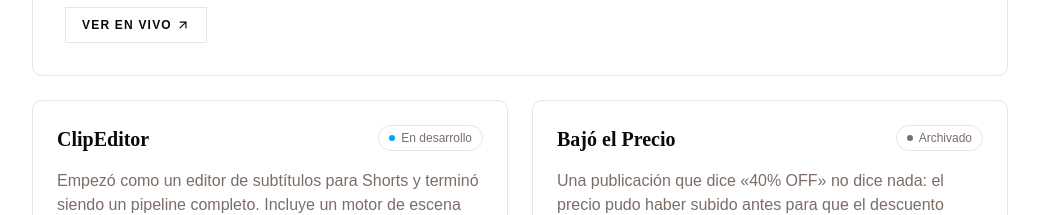
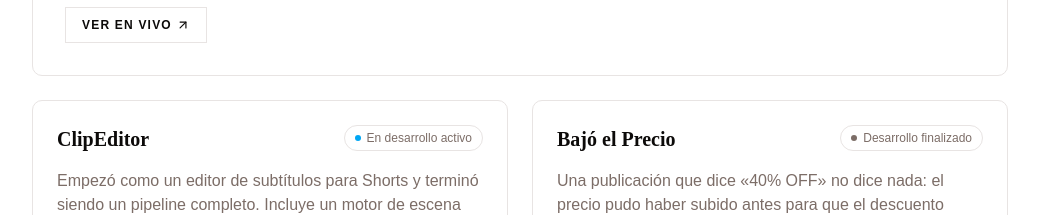
Before and after one commit to Jonathan-Medrano/portfolio, a React (Vite) app: page / in a window 1280 px wide. Shown: the part 2640-2855 px from the top of the page, without its empty margins (120-1159 px from the left). Built offline with nearby package versions, Linux system fonts and the light colour scheme.

Commit message:
fix(status): reword the badges so they describe the state, not a verdict
'Archivado' reads as abandoned. These projects reached an end; they were
not dropped halfway, and the badge is one of the first things a reader
uses to decide whether you finish what you start.

```diff
--- a/src/experiences/professional/StatusBadge.tsx
+++ b/src/experiences/professional/StatusBadge.tsx
@@ -3,11 +3,16 @@
 
 // The dot carries the meaning; the colour only reinforces it. Never encode
 // status with colour alone — it has to survive colour blindness and greyscale.
+//
+// The wording matters as much as the state. "Archivado" reads as abandoned,
+// which is the wrong claim: these are builds that reached their end, not ones
+// that were dropped halfway. A reader scanning badges is deciding whether you
+// finish things.
 const STATUS: Record<ProjectStatus, { label: string; dot: string }> = {
   live: { label: "En producción", dot: "bg-emerald-500" },
   beta: { label: "En beta", dot: "bg-amber-500" },
-  wip: { label: "En desarrollo", dot: "bg-sky-500" },
-  archived: { label: "Archivado", dot: "bg-muted-foreground" },
+  wip: { label: "En desarrollo activo", dot: "bg-sky-500" },
+  archived: { label: "Desarrollo finalizado", dot: "bg-muted-foreground" },
 };
 
 export default function StatusBadge({ status }: { status: ProjectStatus }) {
```
